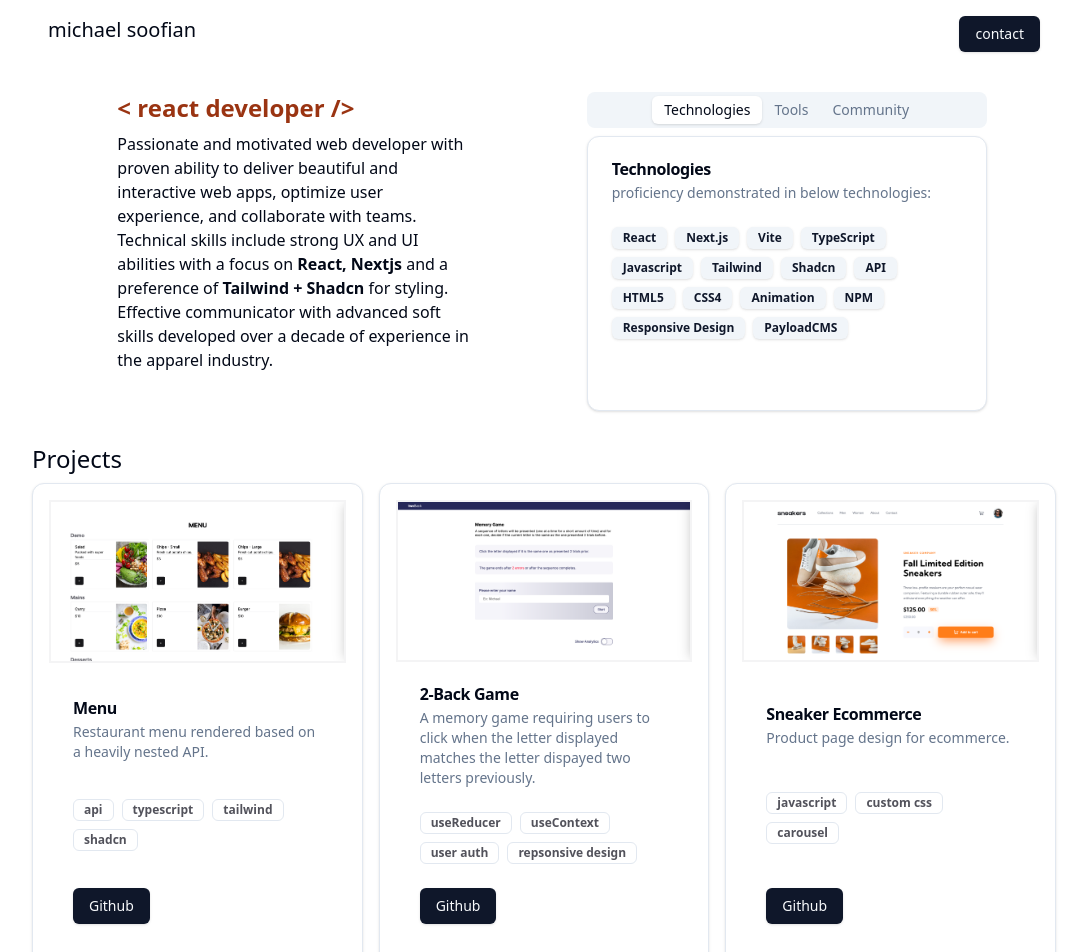
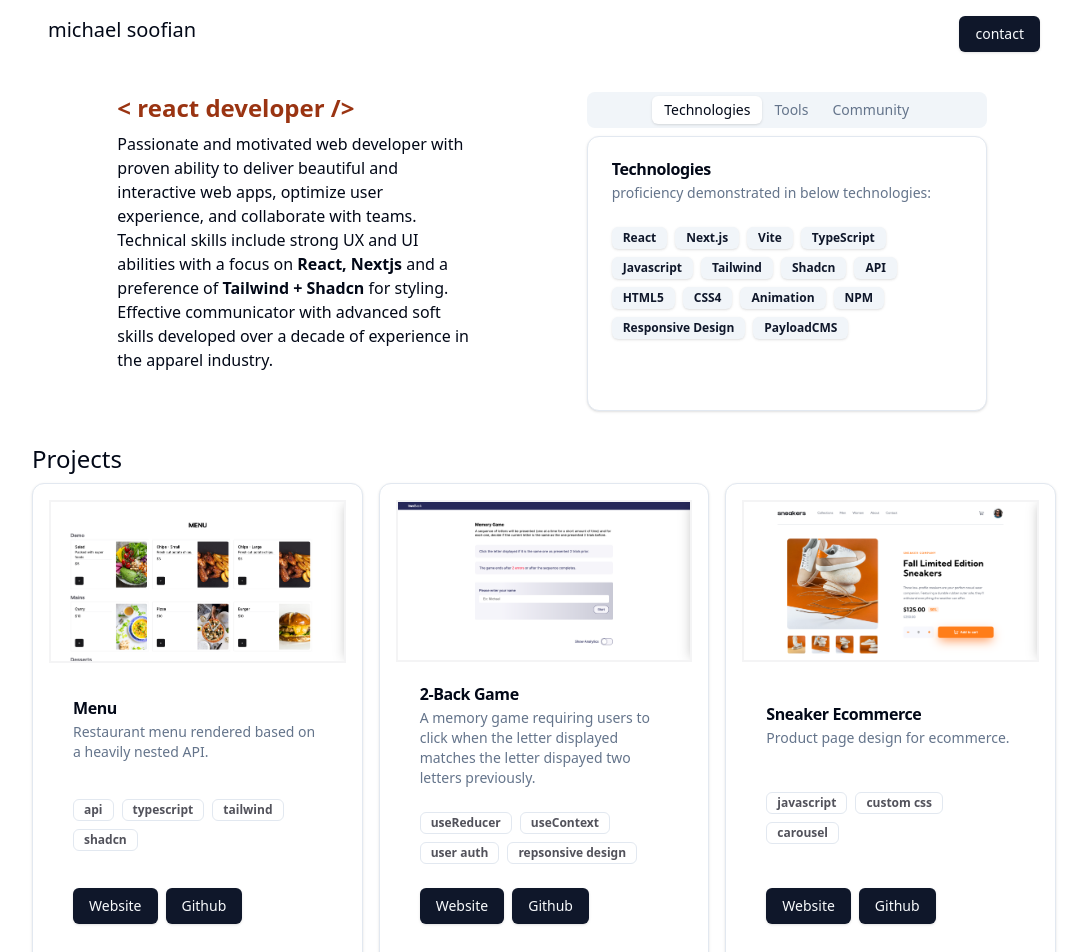
Before and after one commit to mksoofian/myportfolio, a Next.js app: page / in a window 1280 px wide. Shown: the top 952 px of the page, without its empty margins (96-1183 px from the left). Built offline with nearby package versions, Linux system fonts and the light colour scheme.

Commit message:
added types for projects & added buttons to projects

```diff
--- a/src/app/page.tsx
+++ b/src/app/page.tsx
@@ -12,6 +12,8 @@ import { Label } from "@/components/ui/label";
 import { Tabs, TabsContent, TabsList, TabsTrigger } from "@/components/ui/tabs";
 import Link from "next/link";
 import { Button } from "@/components/ui/button";
+
+// TypeScript
 type Tabs = Tab[];
 type Tab = {
   title: string;
@@ -19,9 +21,18 @@ type Tab = {
   description: string;
   badges: string[];
 };
+type Projects = Project[];
+type Project = {
+  name: string;
+  description: string;
+  image: string;
+  url: string;
+  github: string;
+  badges: string[];
+};
 
 export default function Home() {
-  const projects = [
+  const projects: Projects = [
     {
       name: "Menu",
       description: "Restaurant menu rendered based on a heavily nested API.",
@@ -95,6 +106,7 @@ export default function Home() {
       badges: [],
     },
   ];
+
   return (
     <main className="sm:mt-6 mt-1">
       <section className="flex justify-evenly flex-wrap gap-8" id="About">
@@ -167,7 +179,7 @@ export default function Home() {
       </section>
 
       <section id="Projects" className="my-8">
-        {/*  */}
+        {/* Projects */}
         <Label className="text-2xl">Projects</Label>
         <div className="mt-2 flex flex-col md:flex-row gap-4 ">
           <>
@@ -176,7 +188,7 @@ export default function Home() {
                 return (
                   <Card
                     key={name}
-                    className=" w-full md:w-1/3 p-4 flex flex-col justify-between"
+                    className=" w-full md:w-1/3 p-4 flex flex-col justify-between hover:border-zinc-300 hover:bg-slate-50 "
                   >
                     <Link href={url} className="w-full ">
                       <Image
@@ -206,7 +218,10 @@ export default function Home() {
                         })}
                       </>
                     </CardContent>
-                    <CardFooter>
+                    <CardFooter className="flex gap-2">
+                      <Button>
+                        <Link href={url}>Website</Link>
+                      </Button>{" "}
                       <Button>
                         <Link href={github}>Github</Link>
                       </Button>
--- a/src/components/nav.tsx
+++ b/src/components/nav.tsx
@@ -3,7 +3,7 @@ import { buttonVariants } from "@/components/ui/button";
 import Link from "next/link";
 export default function Nav() {
   return (
-    <nav className="flex justify-between py-4 sticky px-4 sm:px-4">
+    <nav className="flex justify-between py-4 px-4 sm:px-4 sticky top-0 z-50 bg-white bg-opacity-90 ">
       <p className="font-medium text-xl">michael soofian</p>
       {/* <ul className="flex items-center gap-4 ">
         <li>
```
